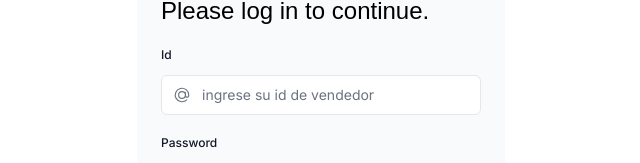
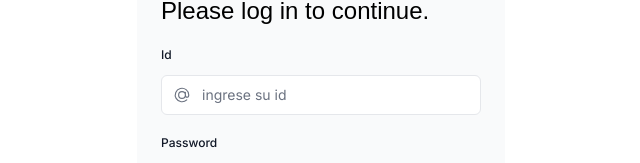
Before and after one commit to JoaquinSabater/CRM-CellPhoneFree-Next.js, a Next.js app: page /login in a window 1280 px wide. Shown: the part 278-441 px from the top of the page, without its empty margins (319-959 px from the left). Built offline with nearby package versions, Linux system fonts and the light colour scheme; a web font is replaced by a local one.

Commit message:
Agregeo por defecto la imagen de la empresa

```diff
--- a/app/ui/login-form.tsx
+++ b/app/ui/login-form.tsx
@@ -40,7 +40,7 @@ export default function LoginForm() {
                 id="id"
                 type="id"
                 name="id"
-                placeholder="ingrese su id de vendedor"
+                placeholder="ingrese su id"
                 required
               />
               <AtSymbolIcon className="pointer-events-none absolute left-3 top-1/2 h-[18px] w-[18px] -translate-y-1/2 text-gray-500 peer-focus:text-gray-900" />
--- a/app/ui/sellerpic.tsx
+++ b/app/ui/sellerpic.tsx
@@ -38,7 +38,7 @@ export default async function SellerPic() {
   return (
     <div className="bg-white p-4 rounded-lg shadow-md w-full h-full max-w-sm flex flex-col items-center justify-center text-center">
       <Image
-        src={userData.url_imagen || '/sellers/default.png'}
+        src={userData.url_imagen || '/logo-25.png'}
         alt={userData.nombre}
         width={160}
         height={160}
```
